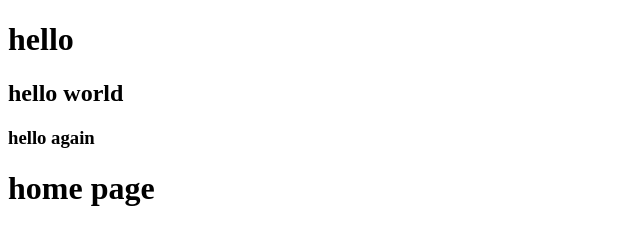
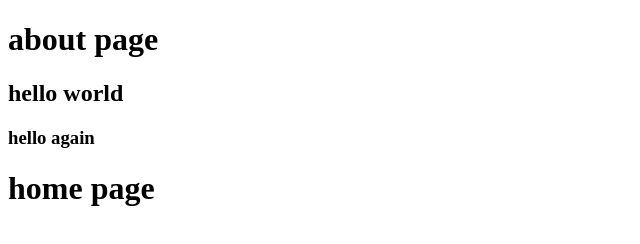
Before and after one commit to abdullah-khan911/Git-Assignment, a plain HTML site: page index.html in a window 1280 px wide. Shown: the whole page, without its empty margins (0-640 px from the left). Drawn offline with Linux system fonts and the light colour scheme.

Commit message:
about page committed

```diff
--- a/index.html
+++ b/index.html
@@ -6,7 +6,7 @@
     <title>git assignment</title>
 </head>
 <body>
-    <h1>hello</h1>
+    <h1>about page</h1>
     <h2>hello world</h2>
     <h3>hello again</h3>
     <h1>home page</h1>
```
